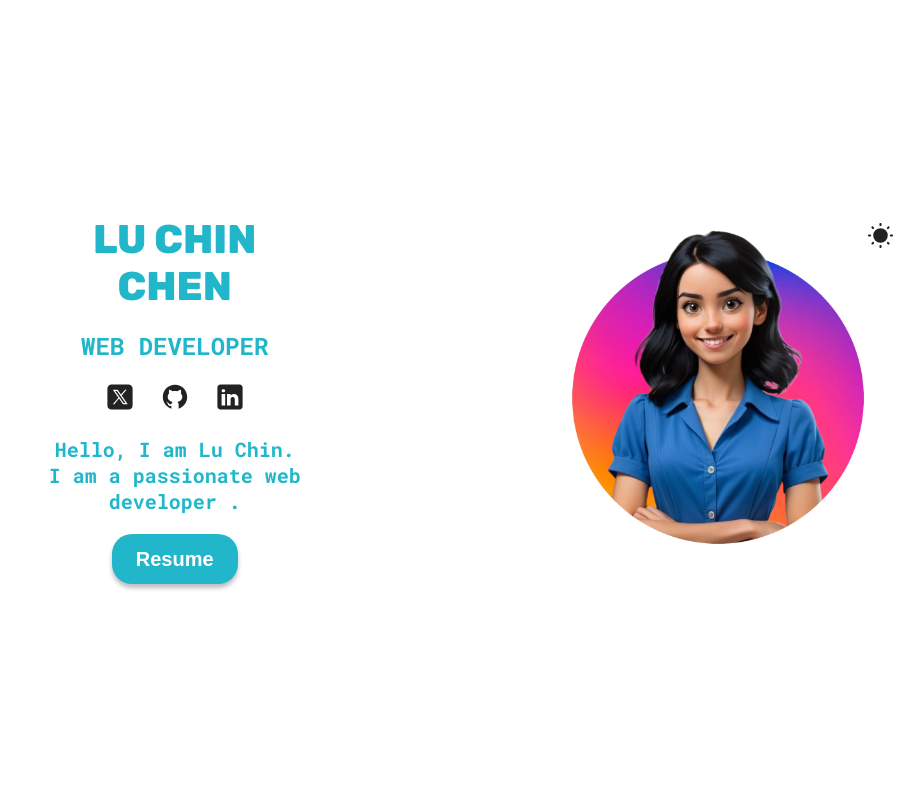
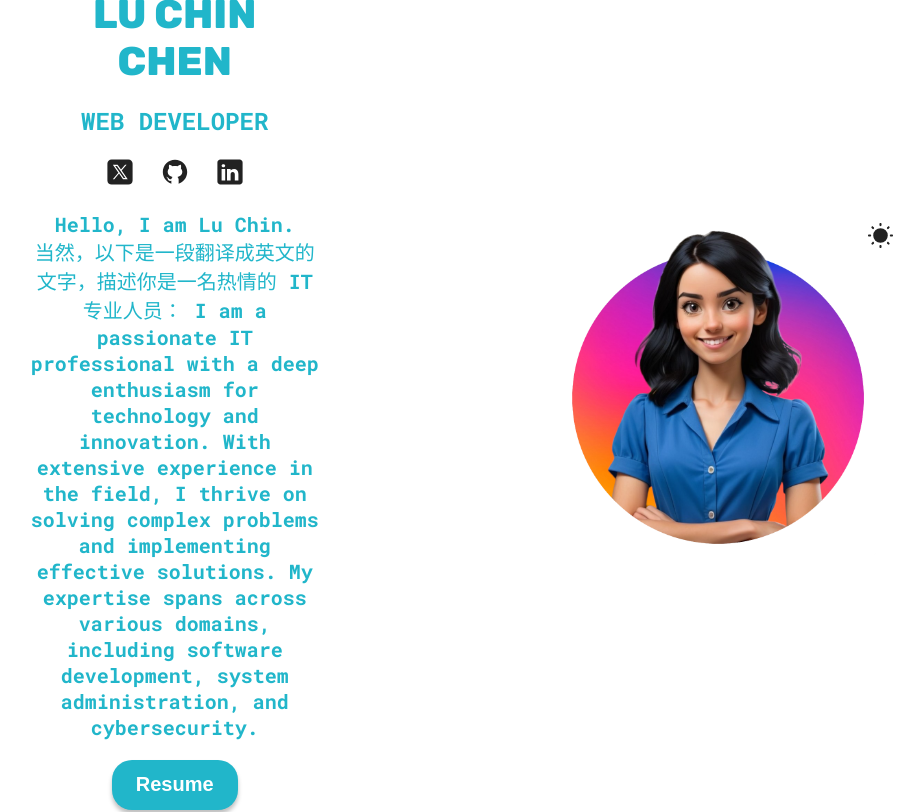
Before and after one commit to lucia20200818/Myporfolio, a React (Vite) app: page / in a window 1280 px wide. Shown: the top 812 px of the page, without its empty margins (178-1102 px from the left). Built offline with nearby package versions, Linux system fonts and the light colour scheme.

Commit message:
Update Hero.jsx

```diff
--- a/src/sections/Hero/Hero.jsx
+++ b/src/sections/Hero/Hero.jsx
@@ -59,7 +59,10 @@ function Hero() {
 
 Hello, I am Lu Chin.
 <br/>
-I am a passionate web developer .
+
+当然，以下是一段翻译成英文的文字，描述你是一名热情的 IT 专业人员：
+
+I am a passionate IT professional with a deep enthusiasm for technology and innovation. With extensive experience in the field, I thrive on solving complex problems and implementing effective solutions. My expertise spans across various domains, including software development, system administration, and cybersecurity.
 </p>
 <a href = {CV}  download>
 
```
